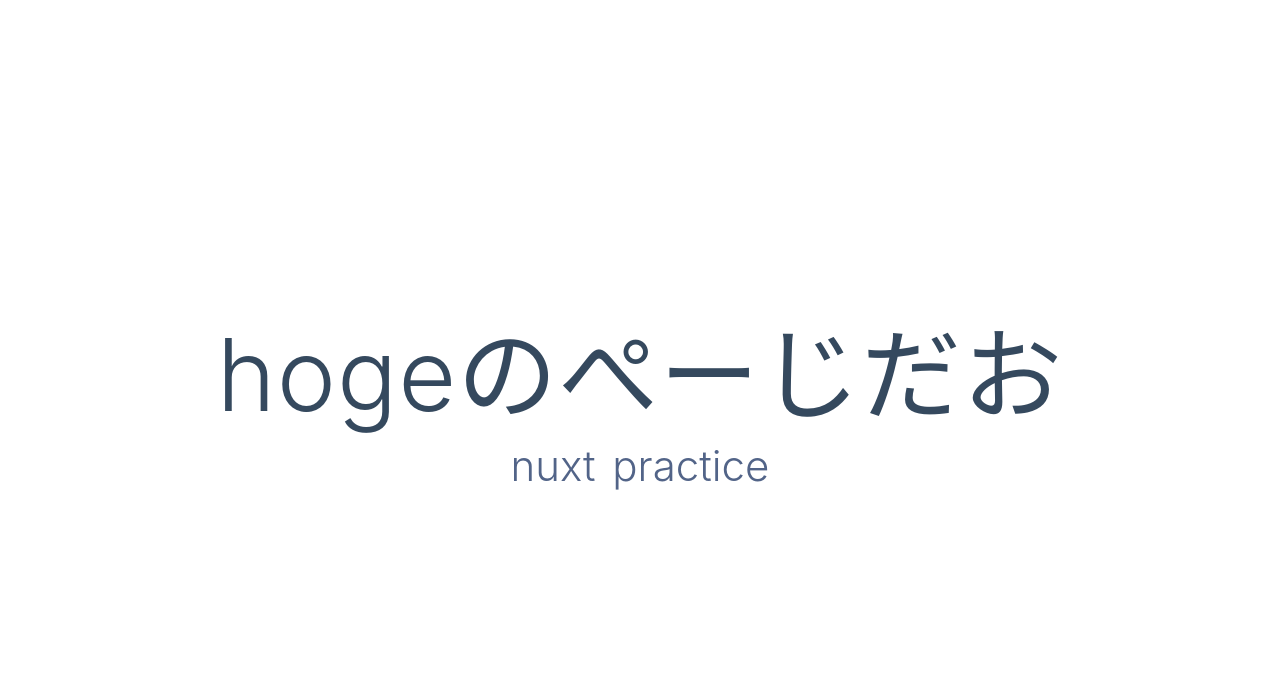
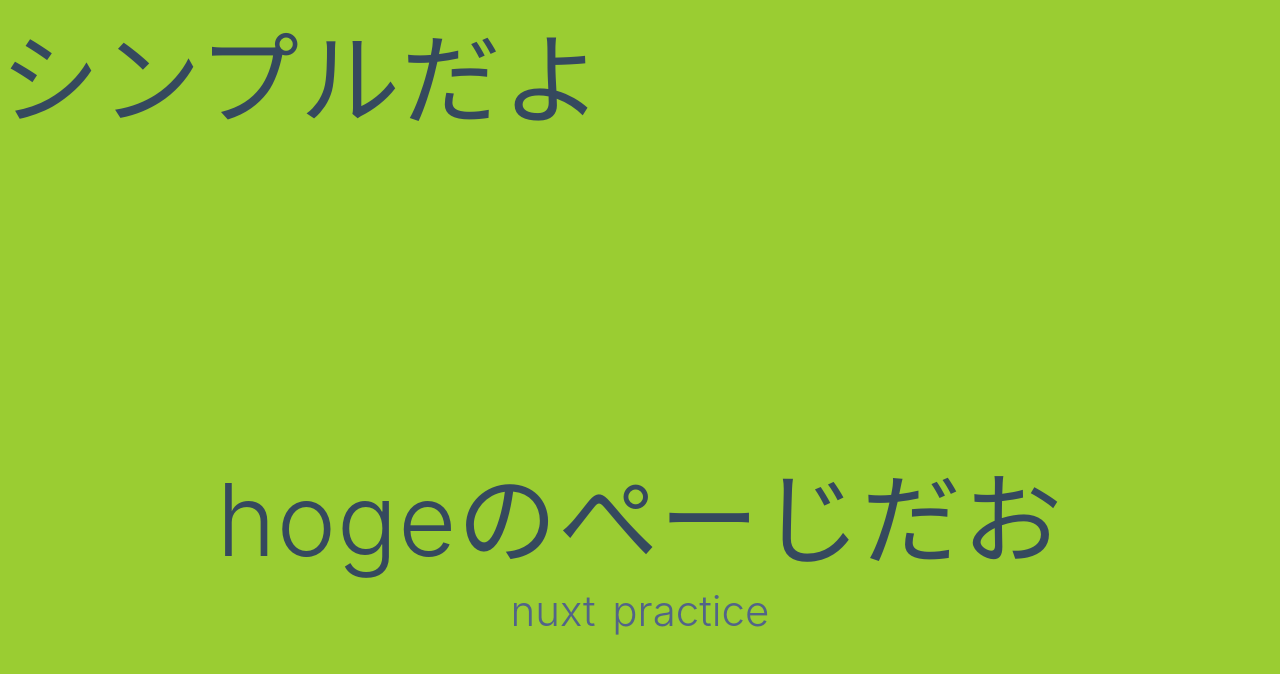
Before and after one commit to mmusasabi/nuxt-practive, a Nuxt app in the folder app/: page /hoge in a window 1280 px wide. Shown: the top 674 px of the page. Built offline with nearby package versions, Linux system fonts and the light colour scheme.

Commit message:
feat layoutを追加

```diff
--- /dev/null
+++ b/app/layouts/simple.vue
@@ -0,0 +1,29 @@
+<template>
+  <div class="simple">
+    <div class="title">
+      シンプルだよ
+    </div>
+    <nuxt/>
+  </div>
+</template>
+
+<style>
+html {
+  font-family: "Source Sans Pro", -apple-system, BlinkMacSystemFont, "Segoe UI", Roboto, "Helvetica Neue", Arial, sans-serif;
+  font-size: 16px;
+  word-spacing: 1px;
+  -ms-text-size-adjust: 100%;
+  -webkit-text-size-adjust: 100%;
+  -moz-osx-font-smoothing: grayscale;
+  -webkit-font-smoothing: antialiased;
+  box-sizing: border-box;
+}
+
+.simple {
+  background: yellowgreen;
+}
+
+.title {
+  font-size: 14px;
+}
+</style>
--- a/app/pages/hoge.vue
+++ b/app/pages/hoge.vue
@@ -13,6 +13,7 @@
 
 <script>
 export default {
+  layout: 'simple'
 }
 </script>
 
```
